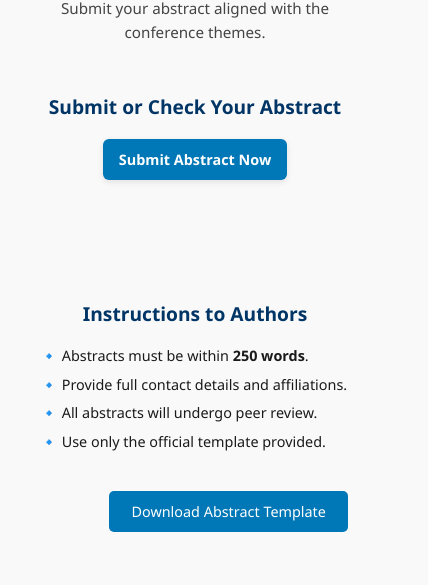
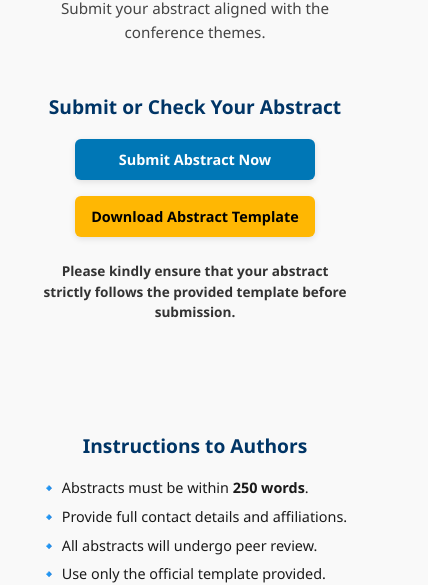
Before and after one commit to VishwasPrabhakara/STISV, a React (Create React App) app: page /abstract-submission in a window 390 px wide. Shown: the part 232-817 px from the top of the page, 428 px wide, since content can reach past the window. Built offline with nearby package versions, Linux system fonts and the light colour scheme; no server answers; the database is empty; what react-select-country-list would draw is missing.

Commit message:
STISV WEBSITE FINAL

```diff
--- a/src/components/AbstractSubmission.css
+++ b/src/components/AbstractSubmission.css
@@ -65,6 +65,117 @@
 
 .marquee-banner:hover {
   background-color: #005a8d;
+}
+
+
+.abstract-actions {
+  margin-top: 2.5rem;
+  display: flex;
+  flex-direction: column;
+  align-items: center;
+  text-align: center;
+}
+
+/* Button group with centered layout */
+.button-group {
+  display: flex;
+  justify-content: center;
+  align-items: center;
+  gap: 1rem;
+  margin-bottom: 1.5rem;
+  flex-wrap: wrap;
+}
+
+.abstract-actions .btn {
+  width: auto !important;
+  min-width: 200px !important;
+  padding: 0.75rem 1.5rem !important;
+  text-align: center;
+  font-size: 1rem;
+  font-weight: 600;
+  border: none;
+  border-radius: 6px;
+  cursor: pointer;
+  transition: all 0.3s ease;
+  box-shadow: 0 2px 6px rgba(0, 0, 0, 0.1);
+}
+
+/* Primary Button */
+.btn-primary {
+  background-color: #0077b6;
+  color: white;
+}
+
+.btn-primary:hover {
+  background-color: white;
+  color: #0077b6 !important;
+  border: 2px solid #0077b6 !important;
+}
+
+/* Secondary Button */
+.btn-secondary {
+  background-color: #ffb703 !important;
+  color: #5c3900;
+}
+
+.btn-secondary:hover {
+  background-color: white !important;
+  color: #ffb703 !important;
+  border: 2px solid #ffb703;
+}
+
+/* Error Message */
+.error-message {
+  color: #d00000;
+  font-size: 0.95rem;
+  margin-top: -0.5rem;
+  margin-bottom: 0.75rem;
+  text-align: center;
+}
+
+/* Info Message */
+.info-message {
+  color: #333;
+  font-size: 0.95rem;
+  margin-top: 0;
+  text-align: center;
+  max-width: 700px;
+  line-height: 1.5;
+  font-weight: 700;
+  text-decoration: italic;
+}
+
+/* Responsive Adjustments */
+@media (max-width: 768px) {
+  .button-group {
+    flex-direction: column;
+    gap: 1rem;
+  }
+
+  .abstract-actions .btn {
+    width: 100% !important;
+    min-width: auto !important;
+    font-size: 0.95rem;
+    padding: 0.75rem 1.25rem !important;
+  }
+
+  .error-message,
+  .info-message {
+    font-size: 0.9rem;
+    padding: 0 1rem;
+  }
+}
+
+@media (max-width: 480px) {
+  .abstract-actions .btn {
+    font-size: 0.9rem;
+    padding: 0.7rem 1rem !important;
+  }
+
+  .error-message,
+  .info-message {
+    font-size: 0.85rem;
+  }
 }
 
 
@@ -165,13 +276,14 @@
 /* Secondary Button */
 .btn-secondary {
   background-color: #ffb703 !important;
-  color: #5c3900;
+  color: black;
 }
 
 .btn-secondary:hover {
   background-color: white !important;
-  color: #ffb703 !important;
+  color: red !important;
   border: 2px solid #ffb703;
+  text-decoration: none;
 }
 
 /* Error Message */
@@ -211,7 +323,7 @@
   border-radius: 5px;
   font-weight: 500;
   transition: all 0.3s ease;
-
+  margin: 0 5rem;
 }
 
 .template-download:hover {
--- a/src/components/AbstractSubmission.js
+++ b/src/components/AbstractSubmission.js
@@ -85,14 +85,32 @@ const AbstractSubmission = () => {
       <p className="success-message">You have already submitted an abstract.</p>
     </>
   ) : (
-            <div className="button-group">
+    <>
+      <div className="button-group center-buttons">
         <button className="btn btn-primary" onClick={handleSubmitRedirect}>
           Submit Abstract Now
         </button>
-              {errorMessage && <p className="error-message">{errorMessage}</p>}
+        <a
+          className="btn btn-secondary"
+          href="/assets/Abstract-Template.docx"
+          download
+        >
+          Download Abstract Template
+        </a>
       </div>
+
+      {errorMessage && (
+        <p className="error-message centered-text">{errorMessage}</p>
+      )}
+
+      <p className="info-message centered-text">
+        Please kindly ensure that your abstract strictly follows the provided template before submission.
+      </p>
+    </>
   )}
 </section>
+
+
 
         <div className="submission-info-sections">
   {/* === Author Instructions === */}
@@ -105,7 +123,7 @@ const AbstractSubmission = () => {
       <li>🔹 Use only the official template provided.</li>
     </ul>
     <a
-      href="/Abstract-Template.docx"
+      href="/assets/Abstract-Template.docx"
       className="template-download"
       download
     >
@@ -119,9 +137,9 @@ const AbstractSubmission = () => {
     <p>
       For submission-related queries, contact us at: <br />
       <a href="mailto:stis.mte@iisc.ac.in" className="email-link">
-        stis.mte@iisc.ac.in  <br /> or <br />
+        stis.mte@iisc.ac.in
       </a>
-
+      <br /> or <br />
       <button className="btn btn-primary" onClick={handleRedirect}>
                 Contact Us
       </button>
```
Also changed, not shown: 1 other file (tests, documents, lock files or other folders). Lines whose indentation alone changed are shown as unchanged.
